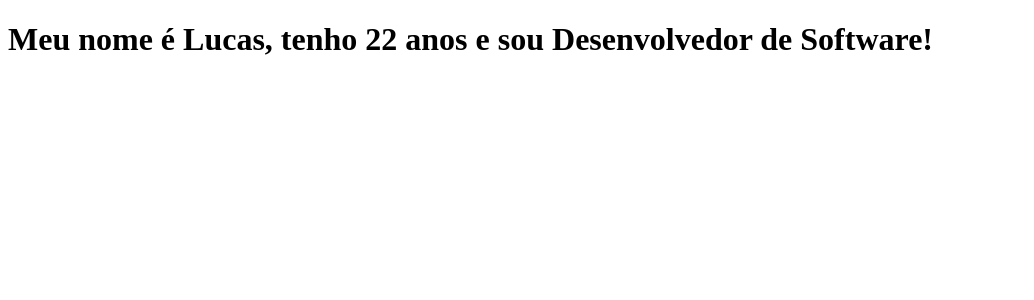
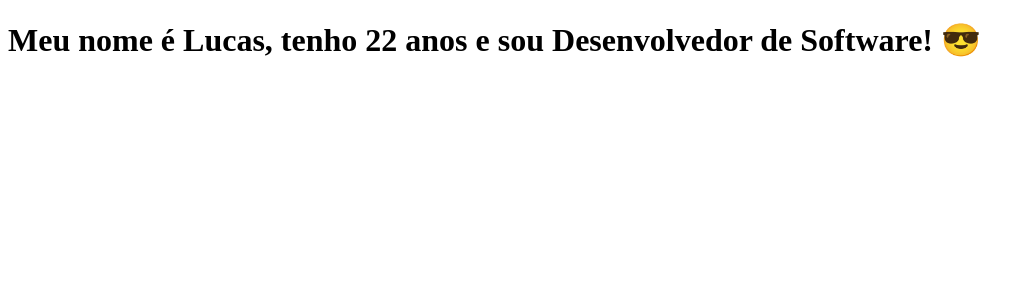
Before and after one commit to Lucas-RM/clone-tabnews, a Next.js app: page / in a window 1280 px wide. Shown: the top 300 px of the page, without its empty margins (0-1034 px from the left). Built offline with nearby package versions, Linux system fonts and the light colour scheme.

Commit message:
modifica a frase

```diff
--- a/pages/index.js
+++ b/pages/index.js
@@ -1,5 +1,5 @@
 function Home() {
-  return <h1>Meu nome é Lucas, tenho 22 anos e sou Desenvolvedor de Software!</h1>
+  return <h1>Meu nome é Lucas, tenho 22 anos e sou Desenvolvedor de Software! 😎</h1>
 }
 
 export default Home;
```
